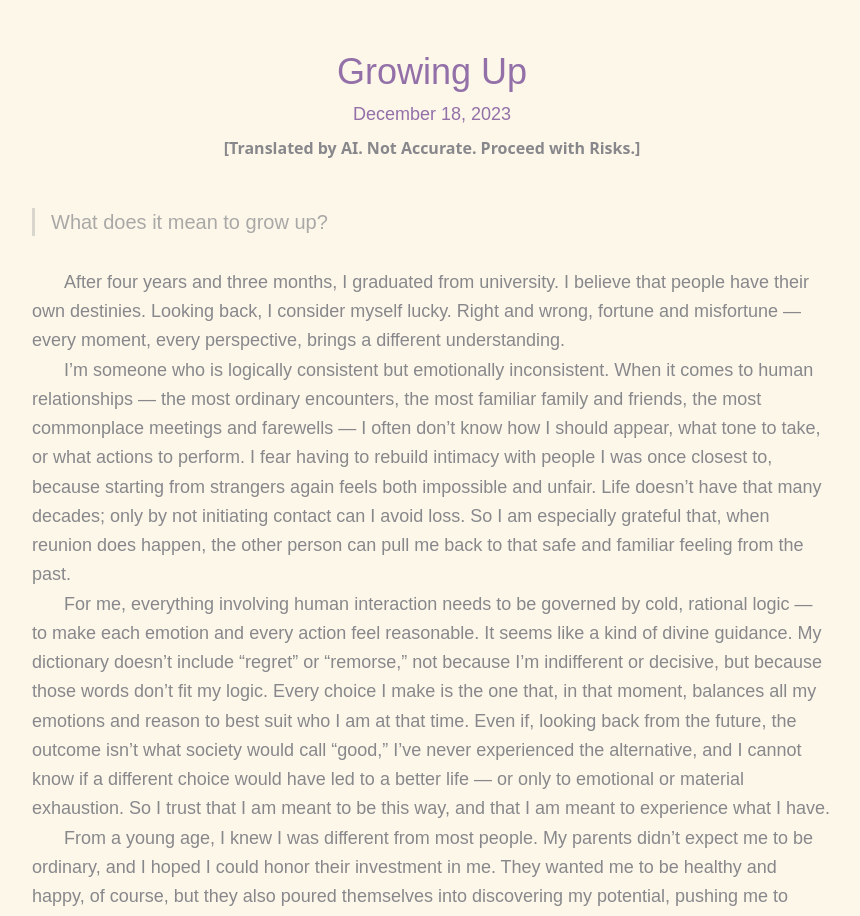
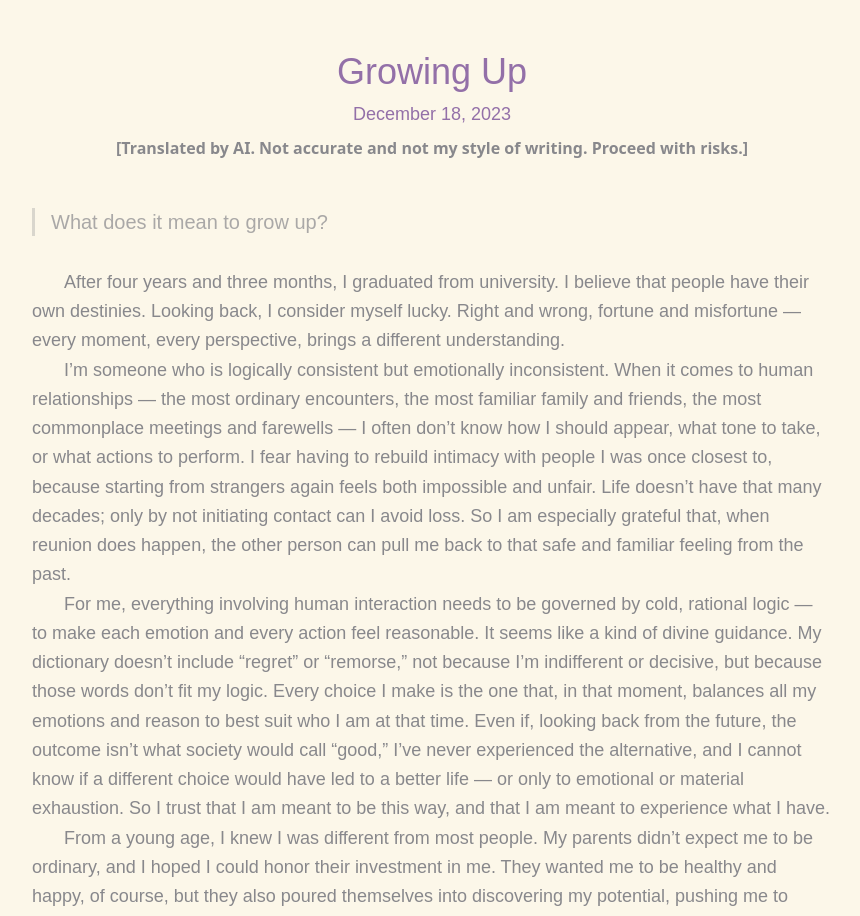
Before and after one commit to vandy-zhang/vandy-website-new, a Next.js app: page /blog/growingup in a window 1280 px wide. Shown: the part 2360-3276 px from the top of the page, without its empty margins (208-1068 px from the left). Built offline with nearby package versions, Linux system fonts and the light colour scheme; a web font is replaced by a local one.

Commit message:
chore(Text): 📝 Update ReadMe

```diff
--- a/src/app/blog/growingup/page.tsx
+++ b/src/app/blog/growingup/page.tsx
@@ -77,7 +77,8 @@ export default function GrowingUp() {
           {formatDate(new Date(2023, 11, 18))}
         </div>
         <span className="mt-2 font-bold">
-          [Translated by AI. Not Accurate. Proceed with Risks.]
+          [Translated by AI. Not accurate and not my style of writing. Proceed
+          with risks.]
         </span>
       </div>
       <div className="prose max-w-[800px] mx-auto font-stylish text-lg leading-relaxed">
--- a/src/app/components/personality/mbti.tsx
+++ b/src/app/components/personality/mbti.tsx
@@ -12,7 +12,7 @@ export default function MBTI() {
       <TypeBar
         leftDimension="N Intuitive"
         rightDimension="S Observant"
-        filledPercent={70}
+        filledPercent={68}
       />
       <TypeBar
         leftDimension="T Thinking"
@@ -28,7 +28,7 @@ export default function MBTI() {
       <TypeBar
         leftDimension="A Assertive"
         rightDimension="T Turbulent"
-        filledPercent={80}
+        filledPercent={70}
       />
     </div>
   );
--- a/src/app/summaries/2024/page.tsx
+++ b/src/app/summaries/2024/page.tsx
@@ -20,9 +20,6 @@ export default function YearOf2024() {
       <span className="block mt-8 mb-8 font-stylish text-lg">
         Started my first full-time job. <br />
         Stepped into a completely new kind of work. <br />
-        Met many interesting people who are not around my age, and somehow
-        became the one responsible for stirring things up.
-        <br />
         <br />
         Traveled twice. Old places didn’t bring many new surprises.
         <br />
```
Also changed, not shown: 1 other file (tests, documents, lock files or other folders).
